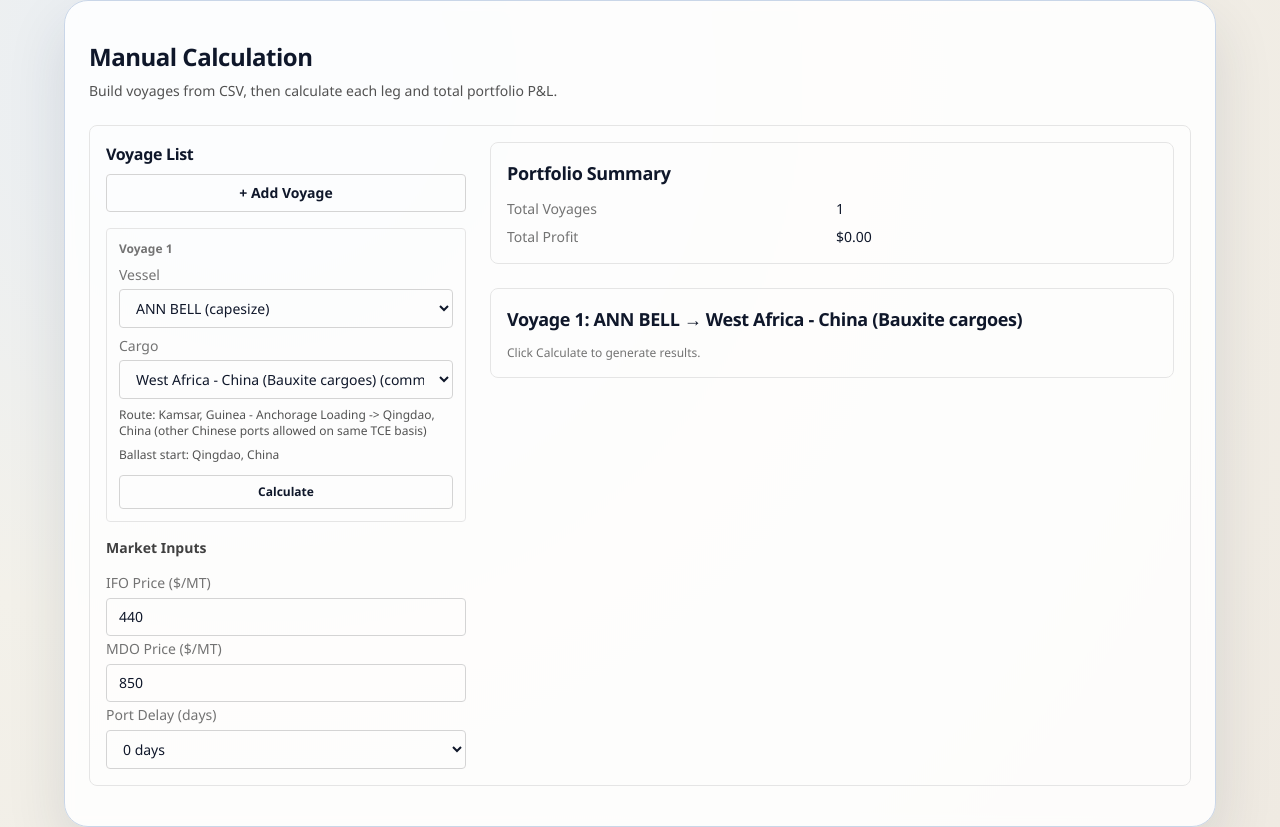
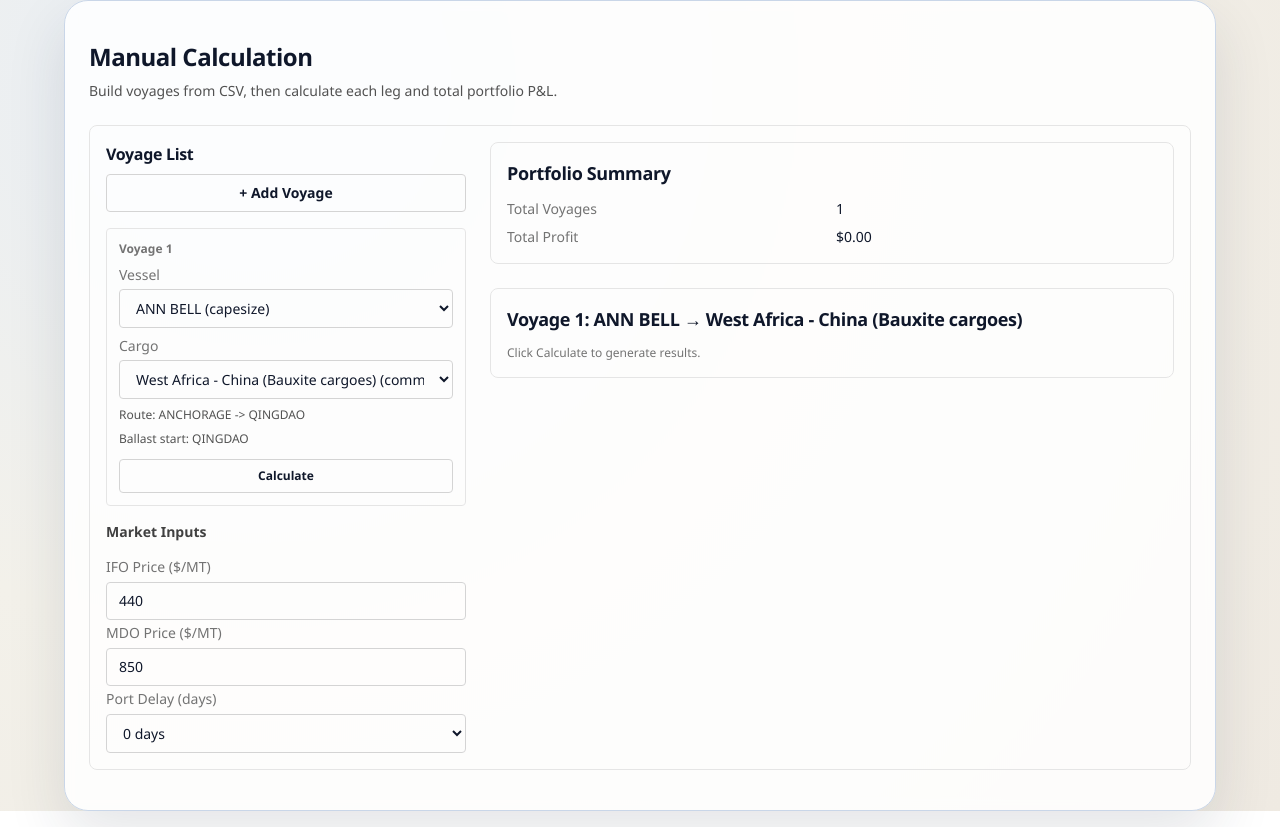
Before and after one commit to Shisa2025/slashops, a Next.js app: page /manual in a window 1280 px wide. Built offline with nearby package versions, Linux system fonts and the light colour scheme.

Commit message:
port distance might be utilized

```diff
--- a/src/app/manual/page.tsx
+++ b/src/app/manual/page.tsx
@@ -176,12 +176,34 @@ const normalizePortKey = (value: string) =>
     .replace(/[^A-Z0-9]/g, "")
     .trim();
 
+const simplifyPortLabel = (value: string) => {
+  const noParens = value.replace(/\([^)]*\)/g, "");
+  const splitDash = noParens.split(/-|–|—/)[0] ?? noParens;
+  const splitComma = splitDash.split(",")[0] ?? splitDash;
+  return splitComma.trim();
+};
+
 const resolvePortName = (value: string, ports: string[]) => {
   if (!value) return "";
   const target = normalizePortKey(value);
   if (!target) return "";
   const byNormalized = new Map(ports.map((port) => [normalizePortKey(port), port]));
-  return byNormalized.get(target) ?? value;
+  if (byNormalized.has(target)) return byNormalized.get(target) ?? value;
+
+  const simplified = simplifyPortLabel(value);
+  const simplifiedKey = normalizePortKey(simplified);
+  if (simplifiedKey && byNormalized.has(simplifiedKey)) {
+    return byNormalized.get(simplifiedKey) ?? simplified;
+  }
+
+  for (const port of ports) {
+    const portKey = normalizePortKey(port);
+    if (target.includes(portKey) || portKey.includes(target)) {
+      return port;
+    }
+  }
+
+  return value;
 };
 
 const extractPortFromStatus = (value: string) => {
```
